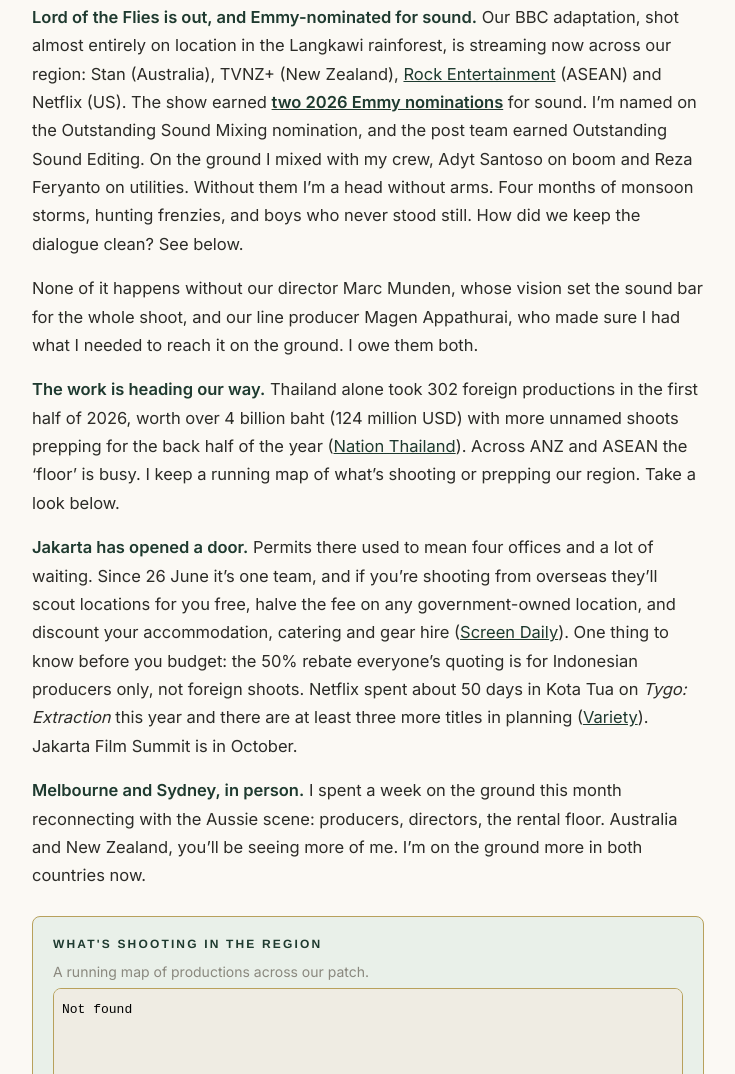
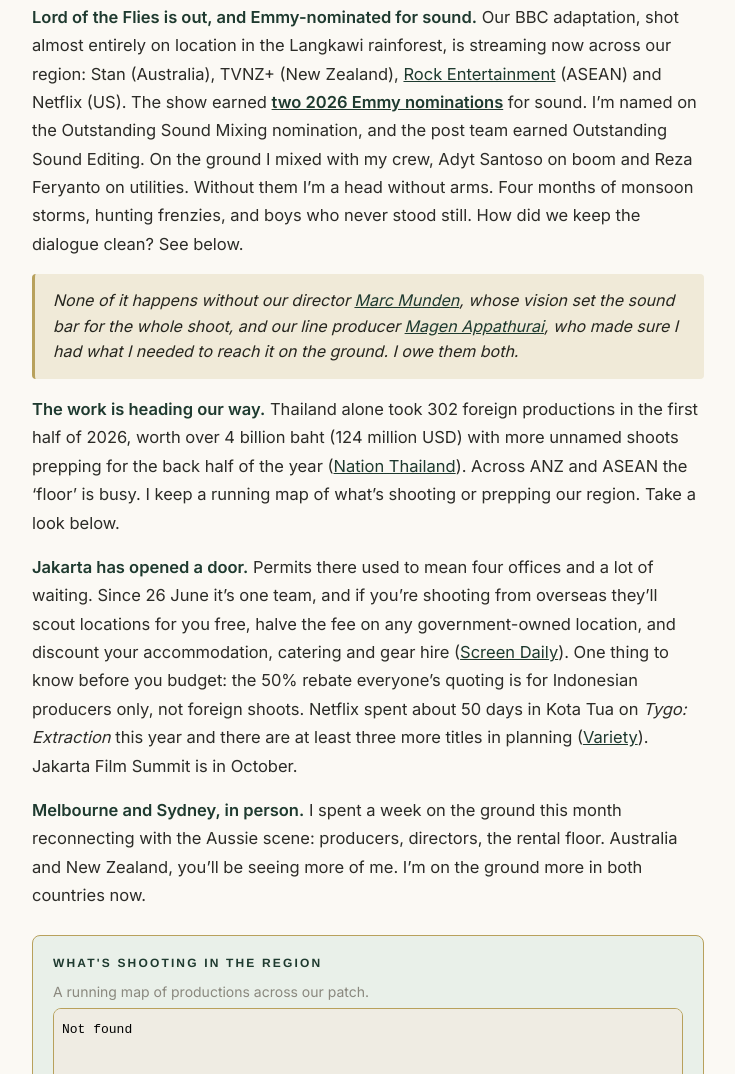
Before and after one commit to andeschurr/schurrsound, a plain HTML site: page wild-track/ep1.html in a window 1280 px wide. Shown: the part 987-2061 px from the top of the page, without its empty margins (272-1007 px from the left). Drawn offline with nearby package versions, Linux system fonts and the light colour scheme.

Commit message:
Style the Marc Munden/Magen Appathurai thank-you as a callout, link names
Site only, per instruction to leave the email as-is for this change --
a divergence from the usual site/email-must-match rule, intentional
this time. Callout: cream background, gold left border, italic.
Marc Munden -> IMDb, Magen Appathurai -> biscuitfilms.com.

```diff
--- a/wild-track/ep1.html
+++ b/wild-track/ep1.html
@@ -117,7 +117,7 @@
 
   <div class="sh"><span class="n">3</span>Worth knowing in the region</div>
   <p><span class="g">Lord of the Flies is out, and Emmy-nominated for sound.</span> Our BBC adaptation, shot almost entirely on location in the Langkawi rainforest, is streaming now across our region: Stan (Australia), TVNZ+ (New Zealand), <a href="https://www.rockentertainment.com/shows/lord-of-the-flies" style="color:var(--green)">Rock Entertainment</a> (ASEAN) and Netflix (US). The show earned <a href="https://www.televisionacademy.com/shows/lord-of-the-flies" style="color:var(--green)"><strong>two 2026 Emmy nominations</strong></a> for sound. I’m named on the Outstanding Sound Mixing nomination, and the post team earned Outstanding Sound Editing. On the ground I mixed with my crew, Adyt Santoso on boom and Reza Feryanto on utilities. Without them I’m a head without arms. Four months of monsoon storms, hunting frenzies, and boys who never stood still. How did we keep the dialogue clean? See below.</p>
-  <p>None of it happens without our director Marc Munden, whose vision set the sound bar for the whole shoot, and our line producer Magen Appathurai, who made sure I had what I needed to reach it on the ground. I owe them both.</p>
+  <div style="background:var(--cream);border-left:3px solid var(--gold);border-radius:4px;padding:14px 18px;margin:0 0 16px;font-style:italic;">None of it happens without our director <a href="https://www.imdb.com/name/nm0612720/" style="color:var(--green)">Marc Munden</a>, whose vision set the sound bar for the whole shoot, and our line producer <a href="https://www.biscuitfilms.com/" style="color:var(--green)">Magen Appathurai</a>, who made sure I had what I needed to reach it on the ground. I owe them both.</div>
   <p><span class="g">The work is heading our way.</span> Thailand alone took 302 foreign productions in the first half of 2026, worth over 4 billion baht (124 million USD) with more unnamed shoots prepping for the back half of the year (<a href="https://www.nationthailand.com/business/economy/40068179" style="color:var(--green)">Nation Thailand</a>). Across ANZ and ASEAN the ‘floor’ is busy. I keep a running map of what’s shooting or prepping our region. Take a look below.</p>
   <p><span class="g">Jakarta has opened a door.</span> Permits there used to mean four offices and a lot of waiting. Since 26 June it’s one team, and if you’re shooting from overseas they’ll scout locations for you free, halve the fee on any government-owned location, and discount your accommodation, catering and gear hire (<a href="https://www.screendaily.com/screen-network/why-jakarta-is-poised-to-become-a-major-international-filmmaking-hub/5216825.article" style="color:var(--green)">Screen Daily</a>). One thing to know before you budget: the 50% rebate everyone’s quoting is for Indonesian producers only, not foreign shoots. Netflix spent about 50 days in Kota Tua on <em>Tygo: Extraction</em> this year and there are at least three more titles in planning (<a href="https://variety.com/2026/film/news/jakarta-tax-rebate-film-incentives-netflix-apos-2026-1236784812/" style="color:var(--green)">Variety</a>). Jakarta Film Summit is in October.</p>
   <p><span class="g">Melbourne and Sydney, in person.</span> I spent a week on the ground this month reconnecting with the Aussie scene: producers, directors, the rental floor. Australia and New Zealand, you’ll be seeing more of me. I’m on the ground more in both countries now.</p>
```
Also changed, not shown: wild-track/index.html (+1 -1 lines).
